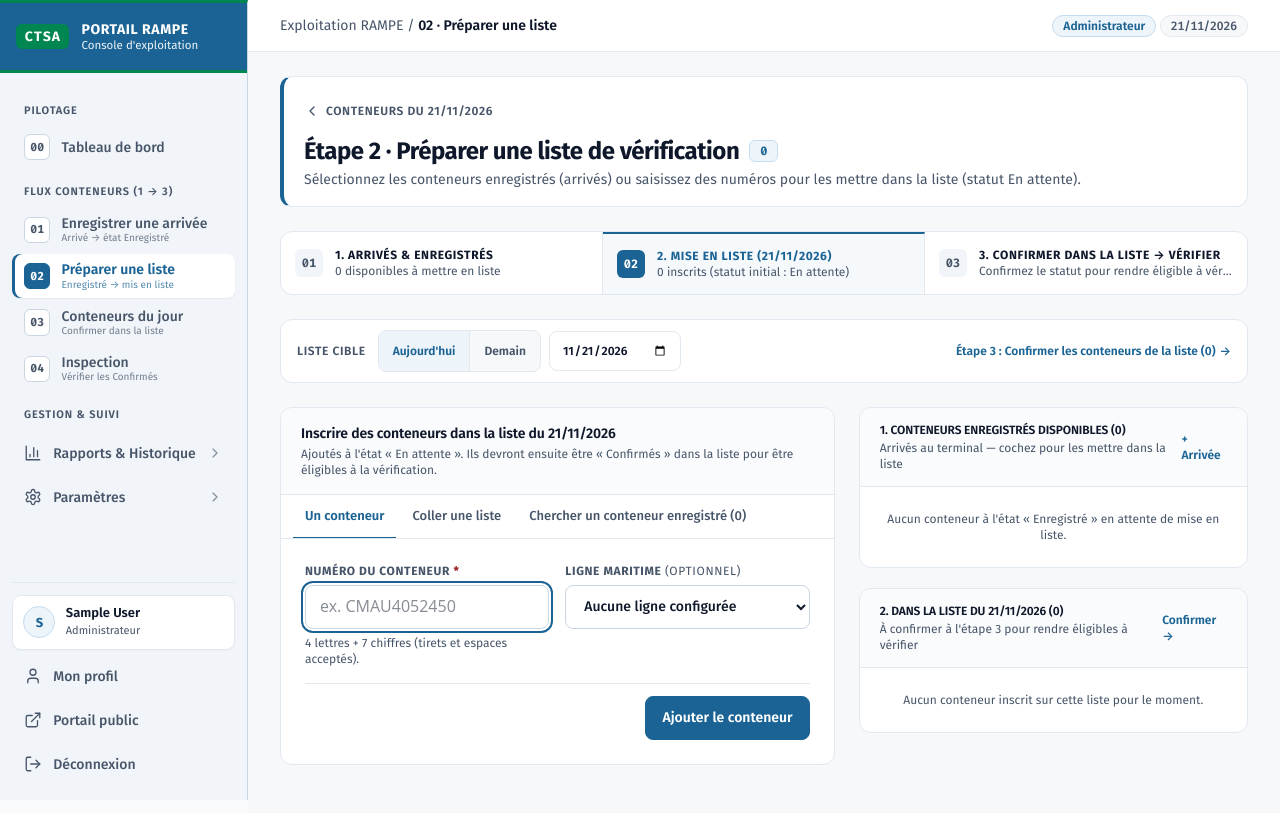
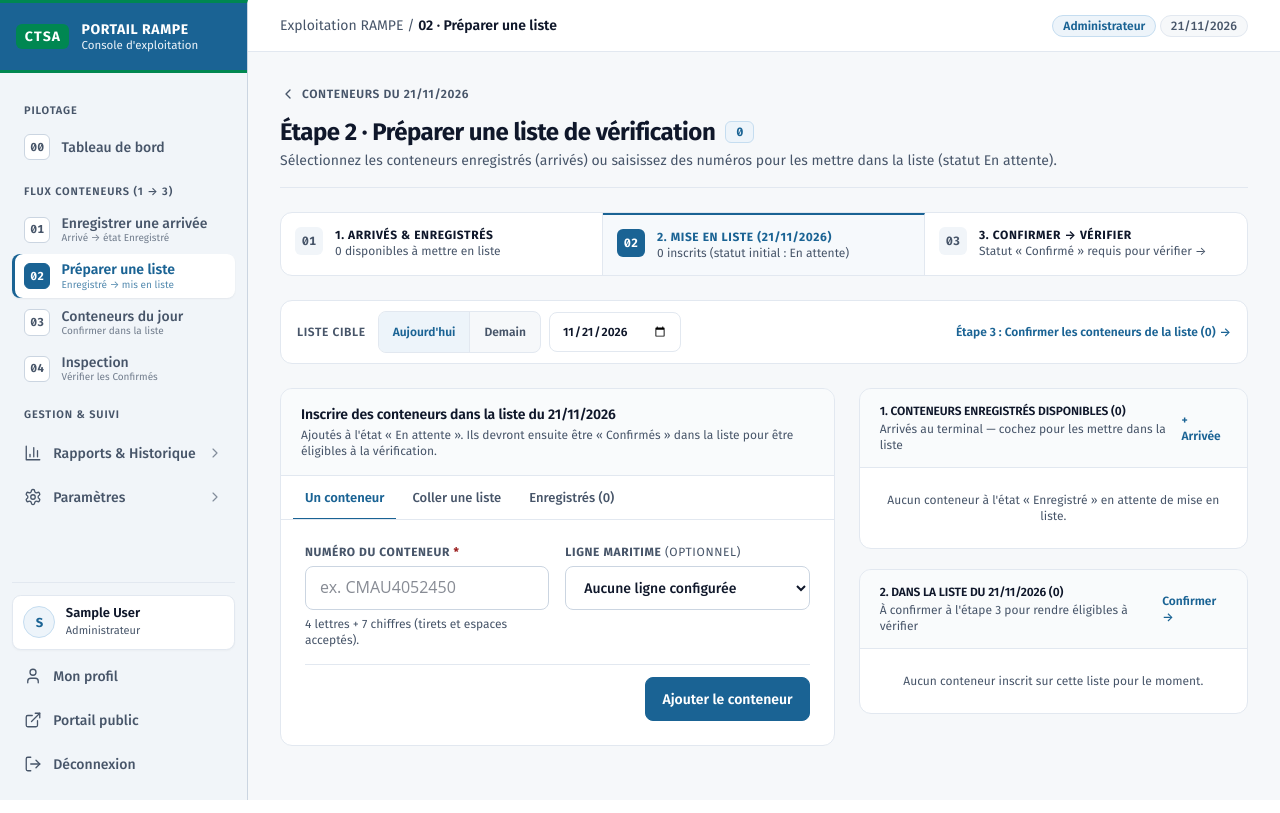
Before and after one commit to bendy2509/ctsa_portal_new, a Django app: a page that uses templates/portal/base_portal.html in a window 1280 px wide. Run offline with Django 5.2, Linux system fonts and the light colour scheme; the visitor is signed in with stand-in values (Sample User, id 1); data comes from the database, SQL or seed files in the repository; data that the repository does not hold is empty.

Commit message:
fix(ui,arrivees): corrige erreurs de design (actions formulaires, grilles, onglets 375px) et maintient sur arrival_create apres sauvegarde

```diff
--- a/static/css/ctsa.css
+++ b/static/css/ctsa.css
@@ -2020,11 +2020,8 @@ a.kpi-card:hover {
   font-size: 0.8125rem;
 }
 
-/* Barre d'actions sticky en bas des pages de formulaire */
+/* Barre d'actions en bas des pages de formulaire (flux normal, sans recouvrement des champs) */
 .ui-form-actions {
-  position: sticky;
-  inset-block-end: 0;
-  z-index: 10;
   display: flex;
   flex-wrap: wrap;
   align-items: center;
@@ -2032,8 +2029,7 @@ a.kpi-card:hover {
   gap: var(--ui-space-3);
   margin-inline: 0;
   padding: 0.85rem 1.25rem;
-  padding-bottom: calc(0.85rem + env(safe-area-inset-bottom, 0px));
-  background: var(--color-ctsa-surface);
+  background: var(--color-surface);
   border-radius: var(--radius-card);
   border: 1px solid var(--color-border);
 }
--- a/templates/components/page_header.html
+++ b/templates/components/page_header.html
@@ -1,5 +1,5 @@
-{# Composant page_header : bandeau de commande avec filet latéral primaire, titre, compteur et UN SEUL bouton primaire. #}
-<header class="bg-surface rounded-xl border border-border border-l-4 border-l-primary px-5 py-4 flex flex-col gap-2">
+{# Composant page_header : en-tête épuré directement sur le canevas, compteur aligné et UN SEUL bouton primaire. #}
+<header class="flex flex-col gap-1.5 pb-4 border-b border-border">
   {% if back_url %}
     <div>
       <a href="{{ back_url }}"
@@ -12,14 +12,14 @@
 
   <div class="flex flex-col sm:flex-row sm:items-center sm:justify-between gap-3">
     <div class="min-w-0">
-      <div class="flex flex-wrap items-center gap-2.5">
-        <h1 class="text-xl sm:text-2xl font-heading font-bold tracking-tight text-text m-0">{{ title }}</h1>
+      <h1 class="text-xl sm:text-2xl font-heading font-bold tracking-tight text-text m-0 flex flex-wrap items-center gap-2.5">
+        <span>{{ title }}</span>
         {% if count is not None %}
           <span class="inline-flex items-center px-2.5 py-0.5 rounded-md text-xs font-mono font-bold bg-primary-tint border border-primary-border text-primary tabular-nums">
             {{ count }}
           </span>
         {% endif %}
-      </div>
+      </h1>
       {% if subtitle %}
         <p class="text-xs sm:text-sm text-text-muted mt-1 mb-0">{{ subtitle }}</p>
       {% endif %}
--- a/templates/portal/base_portal.html
+++ b/templates/portal/base_portal.html
@@ -12,8 +12,8 @@
   <meta name="apple-mobile-web-app-title" content="CTSA RAMPE">
   <link rel="icon" type="image/png" href="{% static 'img/cap-terminal-logo.png' %}">
   <link rel="apple-touch-icon" href="{% static 'img/icon-192.png' %}">
-  <link rel="stylesheet" href="{% static 'css/ctsa.css' %}?v=ledger5">
-  <link rel="stylesheet" href="{% static 'css/output.css' %}?v=ledger5">
+  <link rel="stylesheet" href="{% static 'css/ctsa.css' %}?v=ledger6">
+  <link rel="stylesheet" href="{% static 'css/output.css' %}?v=ledger6">
 </head>
 <body class="min-h-screen flex flex-col bg-ctsa-surface text-text portal-body {% block portal_body_extra %}{% endblock %}">
   <a href="#portal-main-content" class="skip-link">Aller au contenu principal</a>
@@ -259,6 +259,6 @@
   </div>
   {% endwith %}
 
-  <script src="{% static 'js/ctsa.js' %}?v=ledger5"></script>
+  <script src="{% static 'js/ctsa.js' %}?v=ledger6"></script>
 </body>
 </html>
--- a/templates/portal/comptes/user_create.html
+++ b/templates/portal/comptes/user_create.html
@@ -19,7 +19,7 @@
         <h2 id="section-account" class="text-base font-heading font-bold text-text m-0">Identifiants &amp; rôle</h2>
       </div>
 
-      <div class="space-y-4">
+      <div class="grid grid-cols-1 sm:grid-cols-2 gap-4">
         <div class="space-y-1.5">
           <label for="u-username" class="block text-sm font-semibold text-text">
             Identifiant de connexion <span class="text-danger" aria-hidden="true">*</span>
@@ -90,7 +90,7 @@
         <h2 id="section-contact" class="text-base font-heading font-bold text-text m-0">Coordonnées (facultatif)</h2>
       </div>
 
-      <div class="space-y-4">
+      <div class="grid grid-cols-1 sm:grid-cols-3 gap-4">
         <div class="space-y-1.5">
           <label for="u-company" class="block text-sm font-semibold text-text">Service ou entreprise</label>
           <input type="text" id="u-company" name="company_name" value="{{ form.company_name.value|default:'' }}" placeholder="Ex. Exploitation RAMPE" class="w-full min-h-[44px] rounded-lg border border-border-ui px-3.5 py-2 text-base text-text bg-surface">
--- a/templates/portal/comptes/user_edit.html
+++ b/templates/portal/comptes/user_edit.html
@@ -18,7 +18,7 @@
         <h2 id="section-user-identity" class="text-base font-heading font-bold text-text m-0">Identité &amp; accès</h2>
       </div>
 
-      <div class="space-y-4">
+      <div class="grid grid-cols-1 sm:grid-cols-2 gap-4">
         <div class="space-y-1.5">
           <label for="eu-username" class="block text-sm font-semibold text-text">
             Identifiant <span class="text-danger" aria-hidden="true">*</span>
@@ -49,7 +49,7 @@
           <p class="text-xs text-text-muted m-0">Laisser vide pour conserver le mot de passe actuel.</p>
         </div>
 
-        <label for="eu-active" class="flex items-center gap-3 p-3.5 rounded-lg bg-ctsa-surface border border-border cursor-pointer min-h-[44px]">
+        <label for="eu-active" class="sm:col-span-2 flex items-center gap-3 p-3.5 rounded-lg bg-ctsa-surface border border-border cursor-pointer min-h-[44px]">
           <input type="checkbox" id="eu-active" name="is_active" {% if form.is_active.value %}checked{% endif %} class="w-4 h-4 rounded">
           <span class="text-sm font-semibold text-text">Compte actif (autorisé à se connecter)</span>
         </label>
@@ -61,7 +61,7 @@
         <h2 id="section-user-contact" class="text-base font-heading font-bold text-text m-0">Coordonnées</h2>
       </div>
 
-      <div class="space-y-4">
+      <div class="grid grid-cols-1 sm:grid-cols-3 gap-4">
         <div class="space-y-1.5">
           <label for="eu-company" class="block text-sm font-semibold text-text">Entreprise / Service</label>
           <input type="text" id="eu-company" name="company_name" value="{{ form.company_name.value|default:'' }}" class="w-full min-h-[44px] rounded-lg border border-border-ui px-3.5 py-2 text-base text-text bg-surface">
--- a/templates/portal/conteneurs/edit.html
+++ b/templates/portal/conteneurs/edit.html
@@ -25,7 +25,7 @@
         </p>
       </div>
 
-      <div class="space-y-4">
+      <div class="grid grid-cols-1 sm:grid-cols-3 gap-4">
         <div class="space-y-1.5">
           <label for="id_container_number" class="block text-sm font-semibold text-text">
             Numéro du conteneur <span class="text-danger" aria-hidden="true">*</span>
--- a/templates/portal/conteneurs/prepare.html
+++ b/templates/portal/conteneurs/prepare.html
@@ -14,25 +14,25 @@
 
   <!-- Bandeau visuel du flux en 3 étapes -->
   <div class="grid grid-cols-1 md:grid-cols-3 bg-surface rounded-xl border border-border overflow-hidden divide-y md:divide-y-0 md:divide-x divide-border">
-    <a href="{% url 'terminal:arrival_create' %}" class="p-3.5 hover:bg-ctsa-surface flex items-center gap-3 no-underline">
+    <a href="{% url 'terminal:arrival_create' %}" class="p-3.5 hover:bg-ctsa-surface flex items-start gap-3 no-underline">
       <span class="inline-flex items-center justify-center w-7 h-7 rounded-md bg-ctsa-bgalt text-text-muted font-mono text-xs font-bold shrink-0">01</span>
       <div class="min-w-0">
         <div class="text-xs font-bold uppercase tracking-wider text-text">1. Arrivés &amp; Enregistrés</div>
-        <div class="text-xs text-text-muted truncate">{{ available_registered_count }} disponible{{ available_registered_count|pluralize }} à mettre en liste</div>
+        <div class="text-xs text-text-muted leading-snug">{{ available_registered_count }} disponible{{ available_registered_count|pluralize }} à mettre en liste</div>
       </div>
     </a>
-    <div class="p-3.5 bg-primary-tint/50 border-t-2 border-t-primary flex items-center gap-3">
+    <div class="p-3.5 bg-primary-tint/50 border-t-2 border-t-primary flex items-start gap-3">
       <span class="inline-flex items-center justify-center w-7 h-7 rounded-md bg-primary text-white font-mono text-xs font-bold shrink-0">02</span>
       <div class="min-w-0">
         <div class="text-xs font-bold uppercase tracking-wider text-primary">2. Mise en liste ({{ selected_date|date:"d/m/Y" }})</div>
-        <div class="text-xs text-text-muted truncate">{{ registered_count }} inscrit{{ registered_count|pluralize }} (statut initial : En attente)</div>
+        <div class="text-xs text-text-muted leading-snug">{{ registered_count }} inscrit{{ registered_count|pluralize }} (statut initial : En attente)</div>
       </div>
     </div>
-    <a href="{% url 'terminal:containers' %}?date={{ selected_date|date:'Y-m-d' }}" class="p-3.5 hover:bg-ctsa-surface flex items-center gap-3 no-underline">
+    <a href="{% url 'terminal:containers' %}?date={{ selected_date|date:'Y-m-d' }}" class="p-3.5 hover:bg-ctsa-surface flex items-start gap-3 no-underline">
       <span class="inline-flex items-center justify-center w-7 h-7 rounded-md bg-ctsa-bgalt text-text-muted font-mono text-xs font-bold shrink-0">03</span>
       <div class="min-w-0">
-        <div class="text-xs font-bold uppercase tracking-wider text-text">3. Confirmer dans la liste → Vérifier</div>
-        <div class="text-xs text-text-muted truncate">Confirmez le statut pour rendre éligible à vérifier →</div>
+        <div class="text-xs font-bold uppercase tracking-wider text-text">3. Confirmer → Vérifier</div>
+        <div class="text-xs text-text-muted leading-snug">Statut « Confirmé » requis pour vérifier →</div>
       </div>
     </a>
   </div>
@@ -108,7 +108,7 @@
           Coller une liste
         </button>
         <button type="button" data-tab-target="panel-search-registered" aria-selected="false" class="tab-btn list-tab border-t-0 border-x-0 bg-transparent cursor-pointer">
-          Chercher un conteneur enregistré ({{ available_registered_count }})
+          Enregistrés ({{ available_registered_count }})
         </button>
       </div>
 
@@ -130,7 +130,6 @@
                      name="container_number"
                      value="{{ single_number_value }}"
                      required
-                     autofocus
                      pattern="\s*[A-Za-z]{4}(?:[\s-]*[0-9]){7}\s*"
                      autocomplete="off"
                      autocapitalize="characters"
--- a/templates/portal/parametres/settings_windows.html
+++ b/templates/portal/parametres/settings_windows.html
@@ -12,7 +12,7 @@
 
   <form method="post" action="{% url 'terminal:site_settings_windows' %}" class="space-y-5">
     {% csrf_token %}
-    <section class="bg-surface rounded-xl border border-border shadow-xs p-4 sm:p-6 space-y-4">
+    <section class="bg-surface rounded-xl border border-border shadow-xs p-4 sm:p-6 grid grid-cols-1 sm:grid-cols-3 gap-4">
       {% for field in form %}
         <div class="space-y-1.5">
           <label for="{{ field.id_for_label }}" class="block text-sm font-semibold text-text">{{ field.label }}</label>
--- a/templates/portal/parametres/shipping_line_form.html
+++ b/templates/portal/parametres/shipping_line_form.html
@@ -22,7 +22,7 @@
         <h2 id="section-line" class="text-base font-heading font-bold text-text m-0">Informations</h2>
       </div>
 
-      <div class="space-y-1.5">
+      <div class="max-w-lg space-y-1.5">
         <label for="line-name" class="block text-sm font-semibold text-text">
           Nom de la ligne maritime <span class="text-danger" aria-hidden="true">*</span>
         </label>
@@ -31,7 +31,6 @@
                name="name"
                value="{{ name }}"
                required
-               autofocus
                placeholder="Ex. Accordia, Antillean, CMA CGM"
                class="w-full min-h-[44px] rounded-lg border {% if error %}border-danger{% else %}border-border-ui{% endif %} px-3.5 py-2 text-base text-text bg-surface">
         {% if error %}
--- a/terminal/tests_arrivals.py
+++ b/terminal/tests_arrivals.py
@@ -38,7 +38,7 @@ class ArrivalCreationTests(TestCase):
             {'container_number': ' msku-907.032 3 ', 'shipping_line': ''},
         )
         c = Container.registered_objects.get(normalized_number='MSKU9070323')
-        self.assertRedirects(resp, reverse('terminal:container_detail', args=[c.pk]))
+        self.assertRedirects(resp, reverse('terminal:arrival_create'))
         self.assertEqual(c.status, Container.Status.REGISTERED)
         self.assertEqual(c.origin, Container.Origin.ARRIVE_SANS_LISTE)
         self.assertIsNone(c.scheduled_date)
@@ -70,4 +70,4 @@ class ArrivalCreationTests(TestCase):
             {'container_number': 'MSKU9070329', 'shipping_line': '', 'confirm_iso': '1'},
         )
         c = Container.registered_objects.get(normalized_number='MSKU9070329')
-        self.assertRedirects(ok_resp, reverse('terminal:container_detail', args=[c.pk]))
+        self.assertRedirects(ok_resp, reverse('terminal:arrival_create'))
--- a/terminal/views/arrivals.py
+++ b/terminal/views/arrivals.py
@@ -112,9 +112,9 @@ def arrival_create_view(request):
             container.save(acting_user=request.user)
             messages.success(
                 request,
-                f"Arrivée du conteneur {container.container_number} enregistrée (hors liste).",
+                f"Arrivée du conteneur {container.container_number} enregistrée (hors liste). Vous pouvez saisir le suivant.",
             )
-            return redirect('terminal:container_detail', pk=container.pk)
+            return redirect('terminal:arrival_create')
 
     recent_arrivals = list(
         Container.registered_objects.select_related('shipping_line')
```
Also changed, not shown: templates/portal/conteneurs/arrival_create.html (+6 -6 lines), templates/portal/conteneurs/list.html (+6 -6 lines), templates/portal/dashboard/index.html (+15 -15 lines), static/css/output.css.
